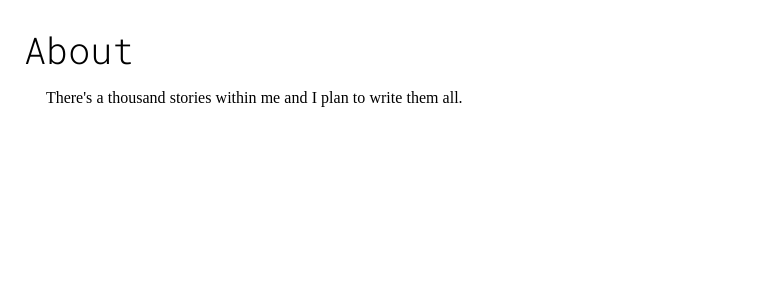
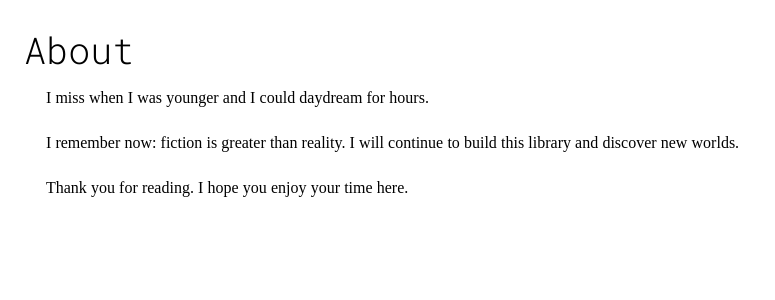
Before and after one commit to EnterOrion/collected-fictions, a SvelteKit app: page /about in a window 1280 px wide. Shown: the top 300 px of the page, without its empty margins (0-775 px from the left). Built offline with nearby package versions, Linux system fonts and the light colour scheme.

Commit message:
Modify text size, change about page

```diff
--- a/src/routes/about/+page.svelte
+++ b/src/routes/about/+page.svelte
@@ -8,7 +8,12 @@
 </svelte:head>
 
 <h1>About</h1>
-<p>There's a thousand stories within me and I plan to write them all.</p>
+<p>I miss when I was younger and I could daydream for hours.</p>
+<p>
+	I remember now: fiction is greater than reality. I will continue to build this library and
+	discover new worlds.
+</p>
+<p>Thank you for reading. I hope you enjoy your time here.</p>
 
 <style>
 	h1 {
--- a/src/routes/blog/[slug]/+page.svelte
+++ b/src/routes/blog/[slug]/+page.svelte
@@ -35,7 +35,7 @@
 	}
 
 	.post-body {
-		width: clamp(23rem, 60%, 65rem);
+		width: clamp(23rem, 60%, 50rem);
 		margin: 0 auto;
 	}
 
@@ -45,9 +45,9 @@
 		}
 	}
 
-	@media (max-width: 350px) {
+	@media (max-width: 400px) {
 		.post-body {
-			max-width: 17rem;
+			max-width: 18rem;
 		}
 	}
 </style>
--- a/svelte.config.js
+++ b/svelte.config.js
@@ -18,7 +18,7 @@ const config = {
 			strict: true
 		}),
 		paths: {
-			base: process.env.NODE_ENV === 'production' ? '/sveltekit-github-pages' : ''
+			base: ''
 		}
 	}
 };
```
